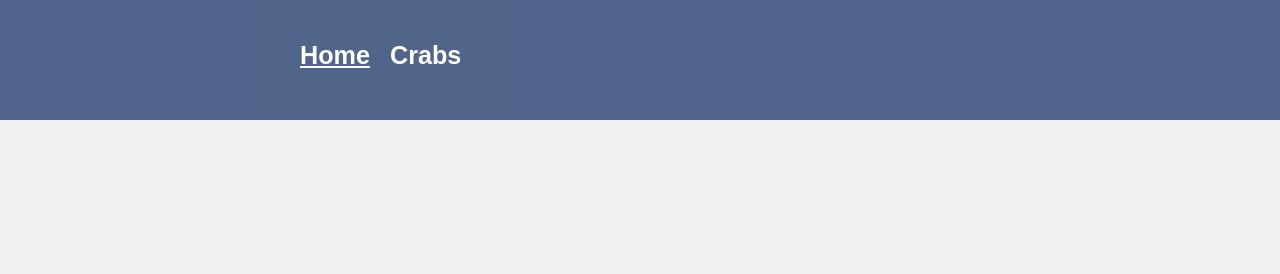
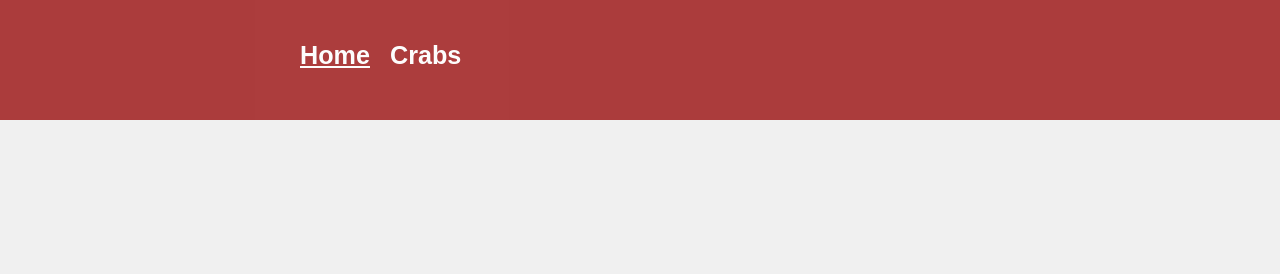
Before and after one commit to Budsey/Hub, a plain HTML site: page index.html in a window 1280 px wide. Shown: the top 274 px of the page. Drawn offline with Linux system fonts and the light colour scheme.

Commit message:
Update index.html

```diff
--- a/index.html
+++ b/index.html
@@ -49,7 +49,7 @@ a:hover {
 	text-decoration: underline;
 }
 header {
-	background: #405580;
+	background: #A52A2A;
 	width: 100%;
 	height: 120px;
 	postion: fixed;
```
